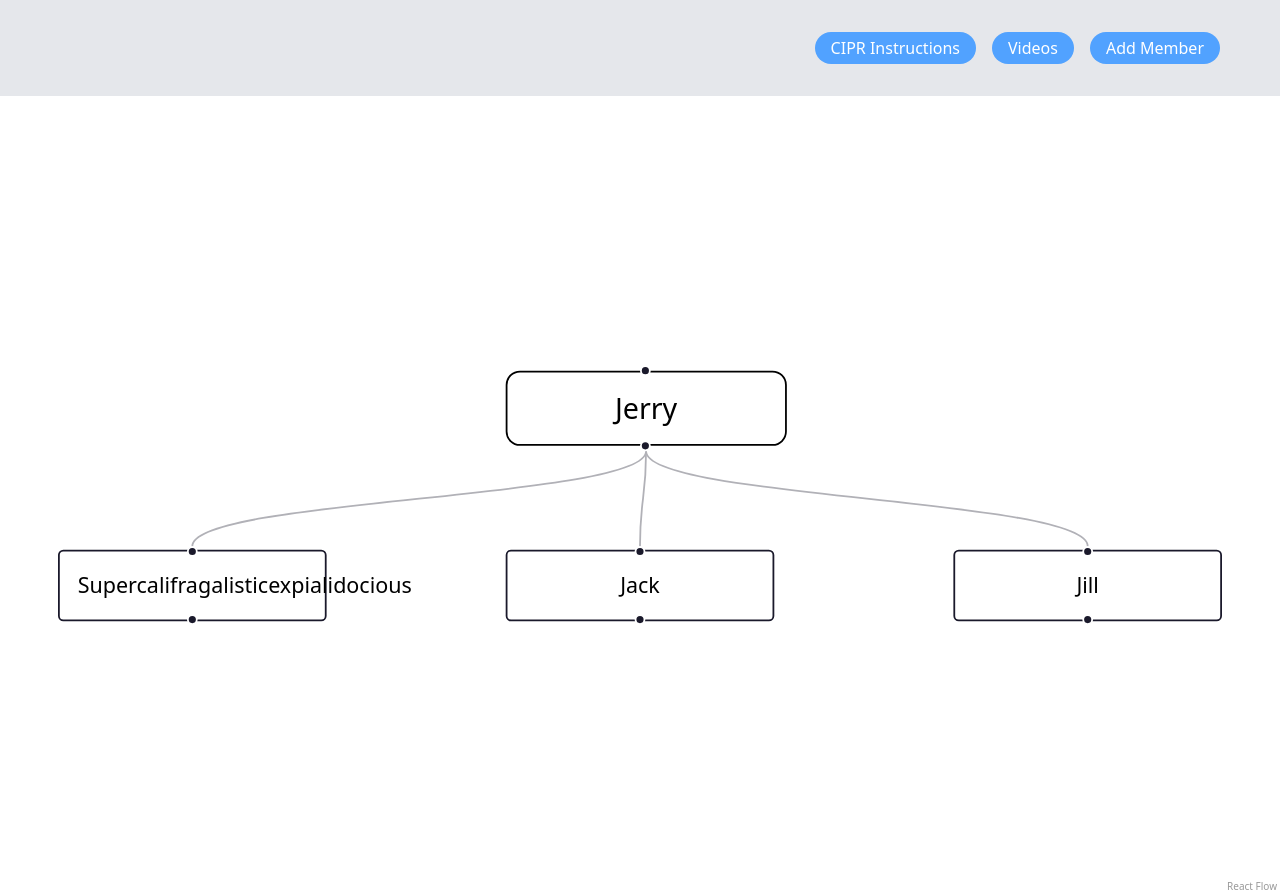
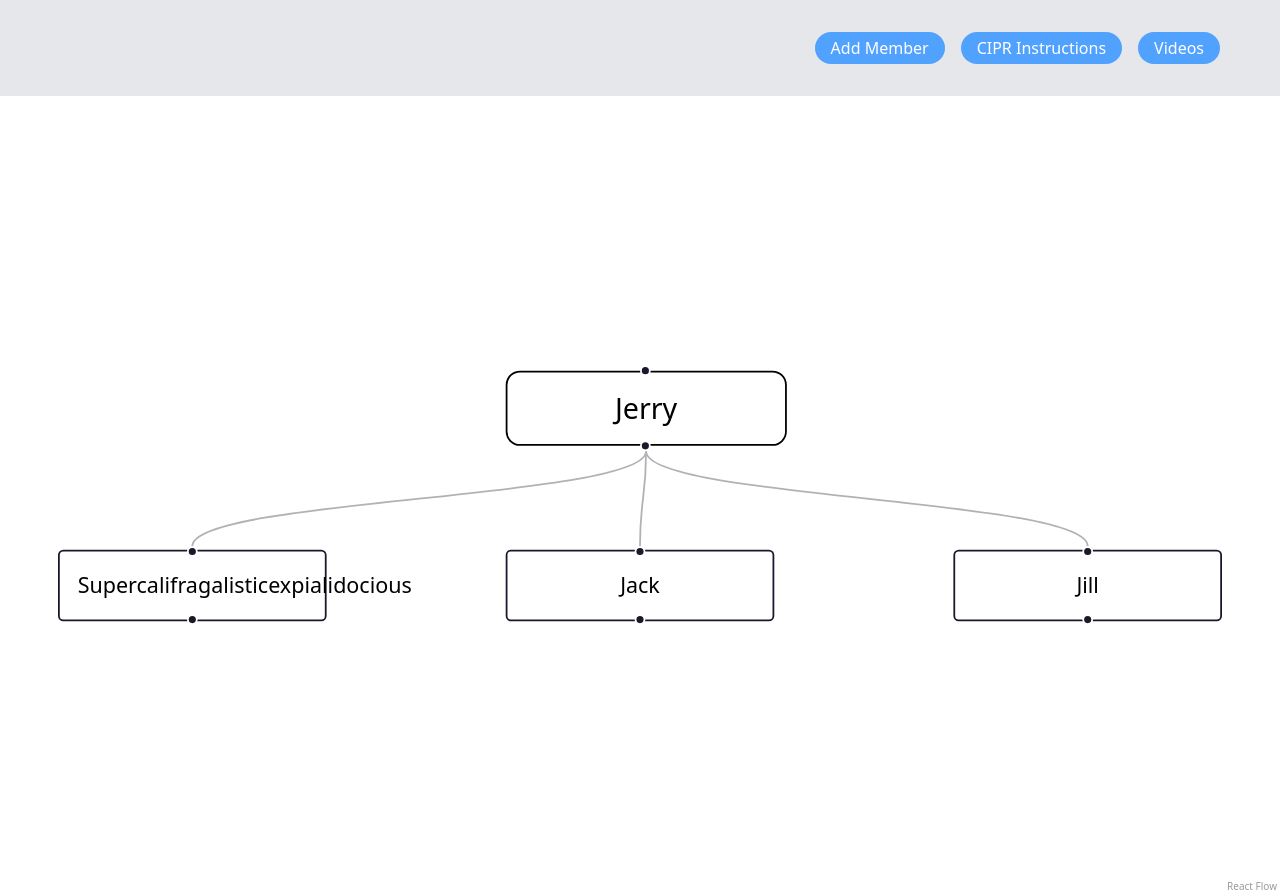
Before and after one commit to RusselllN/Tree, a React (Vite) app in the folder frontend/: page / in a window 1280 px wide. Built offline with nearby package versions, Linux system fonts and the light colour scheme.

Commit message:
changed element on navbar

```diff
--- a/frontend/src/navbar.tsx
+++ b/frontend/src/navbar.tsx
@@ -3,9 +3,9 @@ export default function Navbar() {
 return(
     <div>
         <ul className="flex px-15 py-8 gap-4 bg-gray-200 w-screen justify-end">
+            <li className="bg-blue-400 px-4 py-1 rounded-2xl text-white"><a>Add Member</a></li>
             <li className="bg-blue-400 px-4 py-1 rounded-2xl text-white"><a>CIPR Instructions</a></li>
             <li className="bg-blue-400 px-4 py-1 rounded-2xl text-white"><a>Videos</a></li>
-            <li className="bg-blue-400 px-4 py-1 rounded-2xl text-white"><a>Add Member</a></li>
         </ul>
     </div>
 )
```
